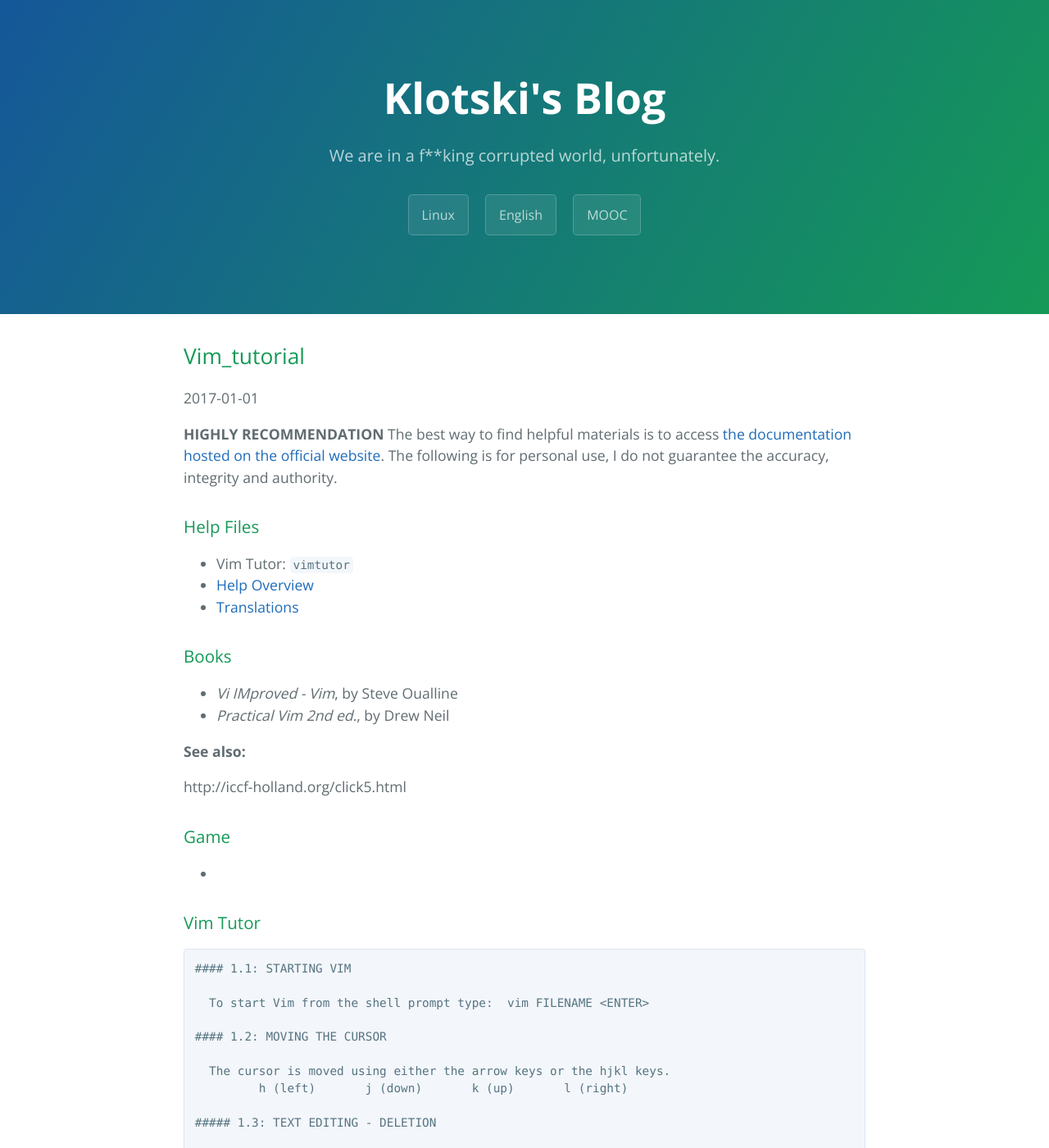
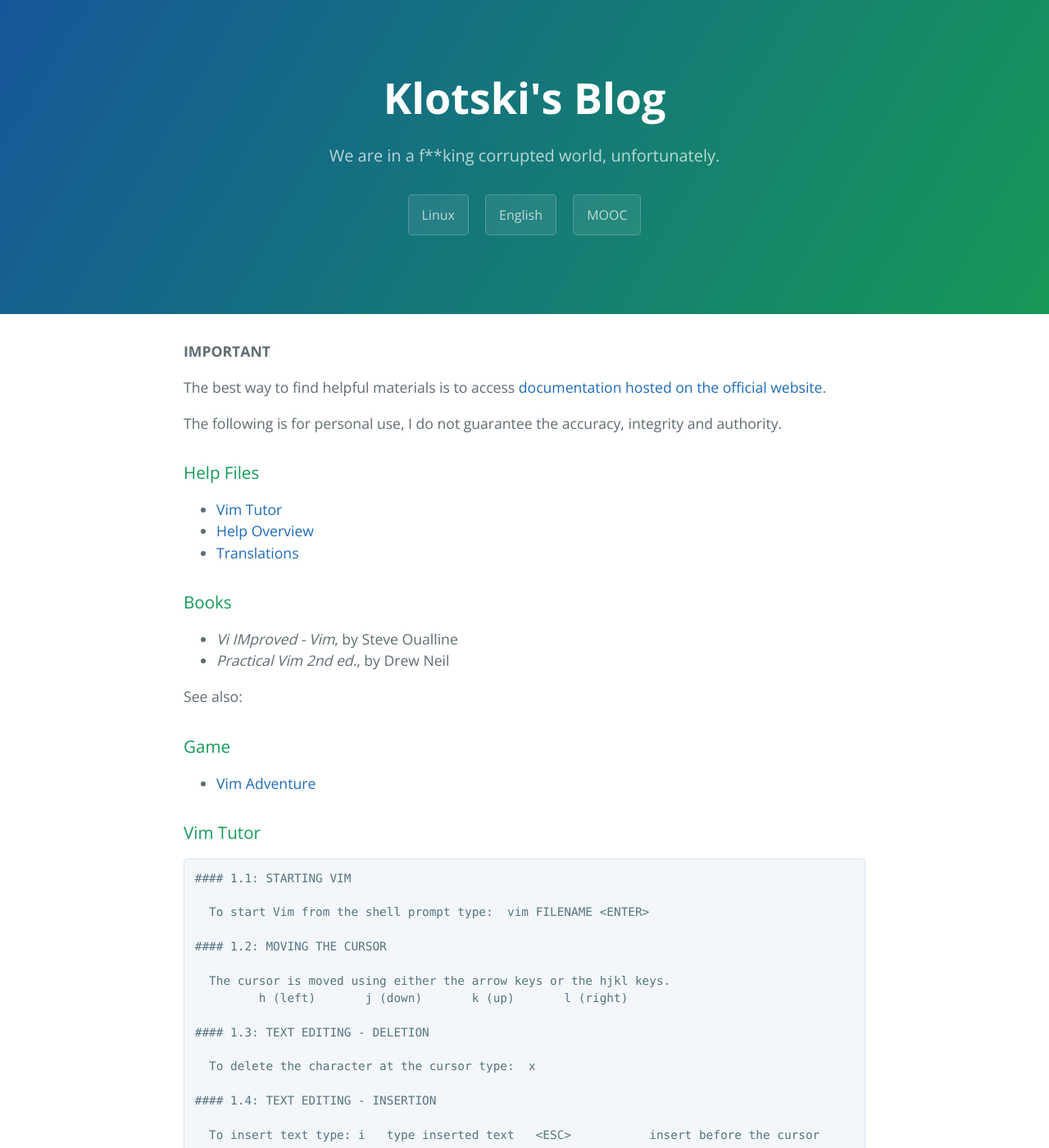
Before and after one commit to klotski/klotski.github.io, a Jekyll site: the page built from _posts/2017-01-01-Vim_Tutorial.md, in a window 1280 px wide and 1400 px high. Shown: the whole window at 82% size. Built offline with Jekyll 4.4.1, drawn with Linux system fonts in a browser that asks for light colours; our own code applies the rules of GitHub Pages for plain Markdown files; some of the changed text lies outside the part shown.

Commit message:
udpate post

```diff
--- a/_posts/2017-01-01-Vim_Tutorial.md
+++ b/_posts/2017-01-01-Vim_Tutorial.md
@@ -1,10 +1,18 @@
-**HIGHLY RECOMMENDATION**
-The best way to find helpful materials is to access [the documentation hosted on the official website](http://www.vim.org/docs.php).
+---
+layout: default
+title: Vim Tutorial
+category: Vim
+---
+
+**IMPORTANT**
+
+The best way to find helpful materials is to access [documentation hosted on the official website](http://www.vim.org/docs.php).
+
 The following is for personal use, I do not guarantee the accuracy, integrity and authority.
 
 ### Help Files
 
-- Vim Tutor: `vimtutor`
+- [Vim Tutor](http://vimhelp.appspot.com/usr_01.txt.html#vimtutor)
 - [Help Overview](http://vimhelp.appspot.com/)
 - [Translations](http://vimcdoc.sourceforge.net/)
 
@@ -13,14 +21,13 @@ The following is for personal use, I do not guarantee the accuracy, integrity an
 - *Vi IMproved - Vim*, by Steve Oualline
 - *Practical Vim 2nd ed.*, by Drew Neil
 
-**See also:**
+See also:
 
-http://iccf-holland.org/click5.html
+[](http://iccf-holland.org/click5.html)
 
 ### Game
 
-- [Vim Adventure]: https://vim-adventures.com/
-
+- [Vim Adventure](https://vim-adventures.com/)
 
 ### Vim Tutor
 
@@ -34,19 +41,19 @@ http://iccf-holland.org/click5.html
   The cursor is moved using either the arrow keys or the hjkl keys.
 	 h (left)	j (down)       k (up)	    l (right)
 
-##### 1.3: TEXT EDITING - DELETION
+#### 1.3: TEXT EDITING - DELETION
 
   To delete the character at the cursor type:  x
 
-##### 1.4: TEXT EDITING - INSERTION
+#### 1.4: TEXT EDITING - INSERTION
 
   To insert text type: i   type inserted text   <ESC>		insert before the cursor
 
-##### 1.5: TEXT EDITING - APPENDING
+#### 1.5: TEXT EDITING - APPENDING
 
   To append text type: A   type appended text   <ESC>         append after the line
 
-##### 1.6: EDITING A FILE OR EXITING VIM
+#### 1.6: EDITING A FILE OR EXITING VIM
 
 
   type:	   <ESC>   :q!	 <ENTER>  to trash all changes.
@@ -55,8 +62,7 @@ http://iccf-holland.org/click5.html
   NOTE: Pressing <ESC> will place you in Normal mode or will cancel
         an unwanted and partially completed command.
 
-~~~~~~~~~~~~~~~~~~~~~~~~~~~~~~~~~~~~~~~~~~~~~~~~~~~~~~~~~~~~~~~~~~~~~~~~~~~~~~
-##### 2.1: DELETION COMMANDS
+#### 2.1: DELETION COMMANDS
 
   To delete from the cursor up to the next word type:    dw
 
@@ -64,7 +70,7 @@ http://iccf-holland.org/click5.html
 
   To delete a whole line type:    dd
 
-##### 2.2: ON OPERATORS AND MOTIONS
+#### 2.2: ON OPERATORS AND MOTIONS
 
   To repeat a motion prepend it with a number:   2w
 
@@ -89,25 +95,24 @@ http://iccf-holland.org/click5.html
          move the cursor as specified.
 
 
-##### 2.3: THE UNDO COMMAND
+#### 2.3: THE UNDO COMMAND
 
   To undo previous actions, type: 	       u  (lowercase u)
   To undo all the changes on a line, type:     U  (capital U)
   To undo the undo's, type:		       CTRL-R
 
-~~~~~~~~~~~~~~~~~~~~~~~~~~~~~~~~~~~~~~~~~~~~~~~~~~~~~~~~~~~~~~~~~~~~~~~~~~~~~~
-##### 3.1: THE PUT COMMAND
+#### 3.1: THE PUT COMMAND
 
   To put back text that has just been deleted, type   p .  This puts the
   deleted text AFTER the cursor (if a line was deleted it will go on the
   line below the cursor).
 
-##### 3.2: THE REPLACE COMMAND
+#### 3.2: THE REPLACE COMMAND
 
   To replace the character under the cursor, type   r   and then the
   character you want to have there.
 
-##### 3.3: THE CHANGE OPERATOR
+#### 3.3: THE CHANGE OPERATOR
 
   The change operator allows you to change from the cursor to where the
   motion takes you.  eg. Type  ce  to change from the cursor to the end of
@@ -115,7 +120,7 @@ http://iccf-holland.org/click5.html
 
   Notice that  ce  deletes the word and places you in Insert mode.
 
-##### 3.4: MORE CHANGES USING c
+#### 3.4: MORE CHANGES USING c
 
   The format for change is:
 
@@ -123,8 +128,7 @@ http://iccf-holland.org/click5.html
 
   NOTE:  You can use the Backspace key to correct mistakes while typing.
 
-~~~~~~~~~~~~~~~~~~~~~~~~~~~~~~~~~~~~~~~~~~~~~~~~~~~~~~~~~~~~~~~~~~~~~~~~~~~~~~
-##### 4.1: CURSOR LOCATION AND FILE STATUS
+#### 4.1: CURSOR LOCATION AND FILE STATUS
 
   CTRL-G  displays your location in the file and the file status.
           G  moves to the end of the file.
@@ -134,7 +138,7 @@ http://iccf-holland.org/click5.html
   NOTE:  You may see the cursor position in the lower right corner of the screen
          This happens when the 'ruler' option is set (see  :help 'ruler'  )
 
-##### 4.2: THE SEARCH COMMAND
+#### 4.2: THE SEARCH COMMAND
 
   Typing  /	followed by a phrase searches FORWARD for the phrase.
   Typing  ?	followed by a phrase searches BACKWARD for the phrase.
@@ -145,13 +149,13 @@ http://iccf-holland.org/click5.html
   NOTE: When the search reaches the end of the file it will continue at the
         start, unless the 'wrapscan' option has been reset.
 
-##### 4.3: MATCHING PARENTHESES SEARCH
+#### 4.3: MATCHING PARENTHESES SEARCH
 
   Typing  %	while the cursor is on a (,),[,],{, or } goes to its match.
 
   NOTE: This is very useful in debugging a program with unmatched parentheses!
 
-##### 4.4: THE SUBSTITUTE COMMAND
+#### 4.4: THE SUBSTITUTE COMMAND
 
   To substitute new for the first old in a line type       :s/old/new
   To substitute new for all 'old's on a line type	   :s/old/new/g
@@ -159,9 +163,7 @@ http://iccf-holland.org/click5.html
   To substitute all occurrences in the file type	   :%s/old/new/g
   To ask for confirmation each time add 'c'		   :%s/old/new/gc
 
-
-~~~~~~~~~~~~~~~~~~~~~~~~~~~~~~~~~~~~~~~~~~~~~~~~~~~~~~~~~~~~~~~~~~~~~~~~~~~~~~
-##### 5.1: HOW TO EXECUTE AN EXTERNAL COMMAND
+#### 5.1: HOW TO EXECUTE AN EXTERNAL COMMAND
 
    :!command  executes an external command.
 
@@ -173,11 +175,11 @@ http://iccf-holland.org/click5.html
    NOTE:  All  :  commands must be finished by hitting <ENTER>
        From here on we will not always mention it.
 
-##### 5.2: MORE ON WRITING FILES
+#### 5.2: MORE ON WRITING FILES
 
    :w FILENAME  writes the current Vim file to disk with name FILENAME.
 
-##### 5.3: SELECTING TEXT TO WRITE
+#### 5.3: SELECTING TEXT TO WRITE
 
    v  motion  :w FILENAME  saves the Visually selected lines in file
    FILENAME.
@@ -186,7 +188,7 @@ http://iccf-holland.org/click5.html
           to make the selection bigger or smaller.  Then you can use an operator
           to do something with the text.  For example,  d  deletes the text.
 
-##### 5.4: RETRIEVING AND MERGING FILES
+#### 5.4: RETRIEVING AND MERGING FILES
 
    :r FILENAME  retrieves disk file FILENAME and puts it below the
       cursor position.
@@ -194,8 +196,7 @@ http://iccf-holland.org/click5.html
    :r !dir  reads the output of the dir command and puts it below the
       cursor position.
 
-~~~~~~~~~~~~~~~~~~~~~~~~~~~~~~~~~~~~~~~~~~~~~~~~~~~~~~~~~~~~~~~~~~~~~~~~~~~~~~
-##### 6.1: THE OPEN COMMAND
+#### 6.1: THE OPEN COMMAND
 
    Type  o  to open a line BELOW the cursor and start Insert mode.
    Type  O  to open a line ABOVE the cursor.
@@ -208,20 +209,20 @@ http://iccf-holland.org/click5.html
    NOTE:  a, i and A all go to the same Insert mode, the only difference is where
        the characters are inserted.
 
-##### 6.3: ANOTHER WAY TO REPLACE
+#### 6.3: ANOTHER WAY TO REPLACE
 
    Typing a capital  R  enters Replace mode until  <ESC>  is pressed.
 
    NOTE: Replace mode is like Insert mode, but every typed character deletes an
        existing character.
 
-##### 6.4: COPY AND PASTE TEXT
+#### 6.4: COPY AND PASTE TEXT
 
    The  y  operator yanks (copies) text,  p  puts (pastes) it.
 
    NOTE: you can also use  y  as an operator;  yw  yanks one word.
 
-##### 6.5: SET OPTION - Set an option so a search or substitute ignores case
+#### 6.5: SET OPTION - Set an option so a search or substitute ignores case
 
    Typing ":set xxx" sets the option "xxx".  Some options are:
   	'ic' 'ignorecase'	ignore upper/lower case when searching
@@ -234,8 +235,7 @@ http://iccf-holland.org/click5.html
    NOTE:  If you want to ignore case for just one search command, use  \c
        in the phrase:  /ignore\c  <ENTER>
 
-~~~~~~~~~~~~~~~~~~~~~~~~~~~~~~~~~~~~~~~~~~~~~~~~~~~~~~~~~~~~~~~~~~~~~~~~~~~~~~
-##### 7.1: GETTING HELP - Use the on-line help system
+#### 7.1: GETTING HELP - Use the on-line help system
 
    1. Type  :help  or press <F1> or <Help>  to open a help window.
 
@@ -245,7 +245,7 @@ http://iccf-holland.org/click5.html
 
    4. Type  :q  to close the help window
 
-##### 7.2: CREATE A STARTUP SCRIPT - Enable Vim features
+#### 7.2: CREATE A STARTUP SCRIPT - Enable Vim features
 
    Vim has many more features than Vi, but most of them are disabled by
    default.  To start using more features you have to create a "vimrc" file.
@@ -264,9 +264,11 @@ http://iccf-holland.org/click5.html
    You can add all your preferred settings to this "vimrc" file.
    For more information type  :help vimrc-intro
 
-##### 7.3 COMPLETION - Command line completion with CTRL-D and <TAB>
+#### 7.3 COMPLETION - Command line completion with CTRL-D and <TAB>
 
    (Make sure Vim is not in compatible mode:  :set nocp)
 
    When typing a  :  command, press CTRL-D to see possible completions.
    Press <TAB> to use one completion.
+
+~~~~~~~~~~~~~~~~~~~~~~~~~~~~~~~~~~~~~~~~~~~~~~~~~~~~~~~~~~~~~~~~~~~~~~~~~~~~~~
```
Also changed, not shown: 1 other file.
